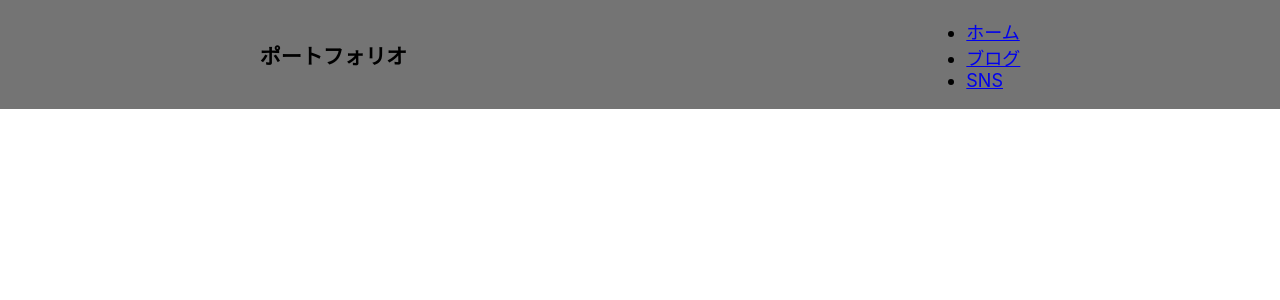
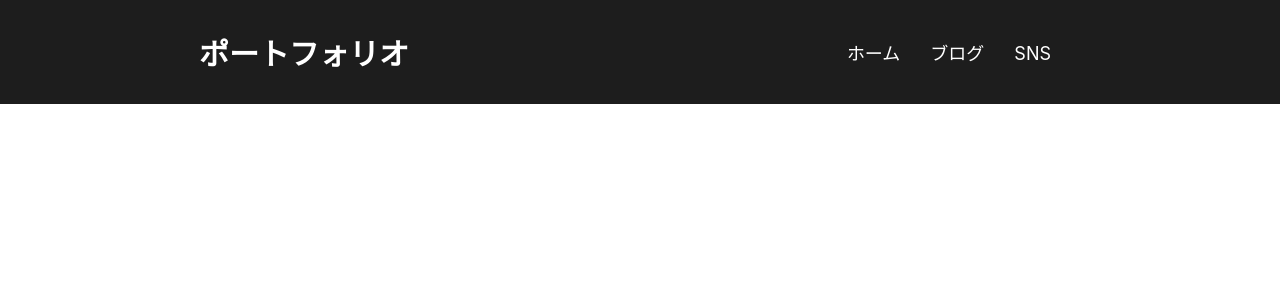
Before and after one commit to a-oyama/rakuraku-sc-main, a React (Create React App) app: page / in a window 1280 px wide. Shown: the top 300 px of the page. Built offline with nearby package versions, Linux system fonts and the light colour scheme.

Commit message:
componentへヘッダー
ヘッダー設定をcomponentフォルダへ

```diff
--- a/package.json
+++ b/package.json
@@ -8,6 +8,7 @@
     "@testing-library/user-event": "^13.5.0",
     "react": "^18.3.1",
     "react-dom": "^18.3.1",
+    "react-router-dom": "^6.26.1",
     "react-scripts": "5.0.1",
     "web-vitals": "^2.1.4"
   },
--- a/src/App.css
+++ b/src/App.css
@@ -8,7 +8,33 @@ header {
   display: flex;
   justify-content: space-around;
   align-items: center;
-  background-color: rgb(116, 116, 116);
+  background-color: #1d1d1d;
+  color: white;
+  position: fixed;/* 固定 */
+  width: 100%;
+  z-index: 10; /* haederが固定して動く */
+}
 
+/* Header.jsのh3タブ */
+header .logo h3 {
+  font-size: 30px;
+}
 
-};
+/* navタブ */
+nav ul li {
+  list-style: none; /* 白点消す */
+  display: inline-block; /* 横並び */
+  margin-right: 30px; /* 間隔 */
+}
+
+/* nav aタブ */
+nav ul li a {
+  text-decoration: none; /* 下線消す */
+  color: white;
+  transition: all 0.2s;/* 変色にかける時間 */
+}
+
+/* nav aタブ_ポインタ当てると変色 */
+nav ul li a:hover {
+  color: #58ac58;
+}
--- a/src/App.js
+++ b/src/App.js
@@ -1,11 +1,17 @@
 import './App.css';
-import Header from "./Header";
+import Header from "./components/Header";
+import HomePage from "./components/HomePage";
+import BlogPage from "./components/BlogPage";
 
 
 function App() {
   return (
     <div className="App">
       <Header />
+
+      <HomePage />
+
+      <BlogPage />
     </div>
   );
 }
--- /dev/null
+++ b/src/components/BlogPage.js
@@ -0,0 +1,9 @@
+import React from 'react'
+
+const BlogPage = () => {
+  return (
+    <div>BlogPage</div>
+  )
+}
+
+export default BlogPage
--- /dev/null
+++ b/src/components/HomePage.js
@@ -0,0 +1,9 @@
+import React from 'react'
+
+const HomePage = () => {
+  return (
+    <div>HomePage</div>
+  )
+}
+
+export default HomePage
```
Also changed, not shown: src/components/Header.js (renamed from src/Header.js), 1 other file (tests, documents, lock files or other folders).
